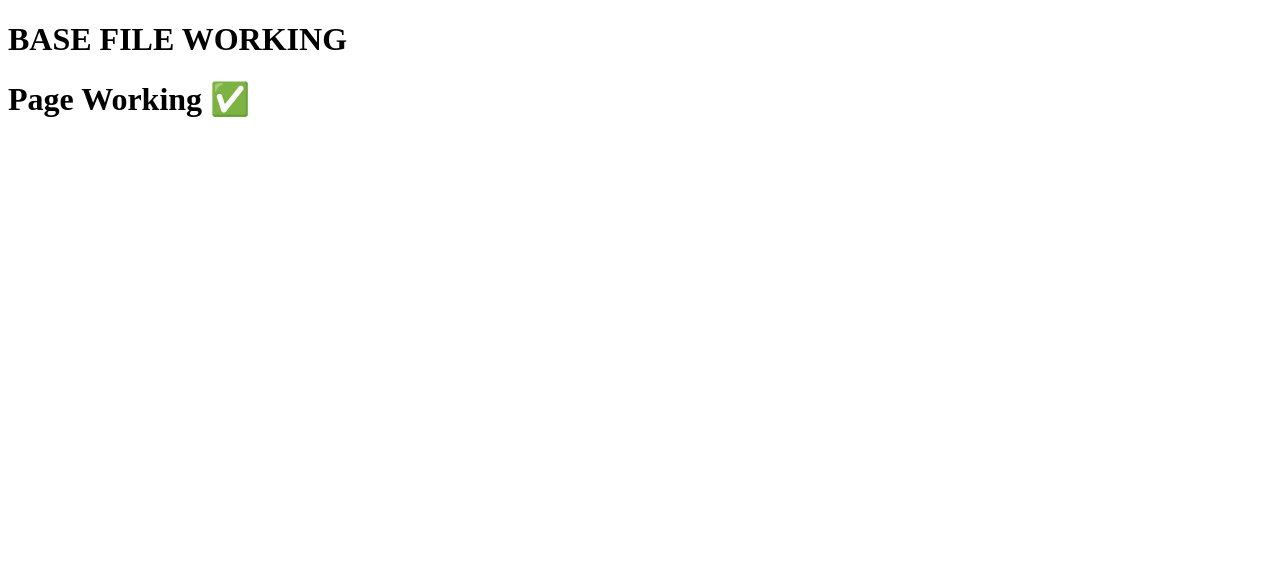
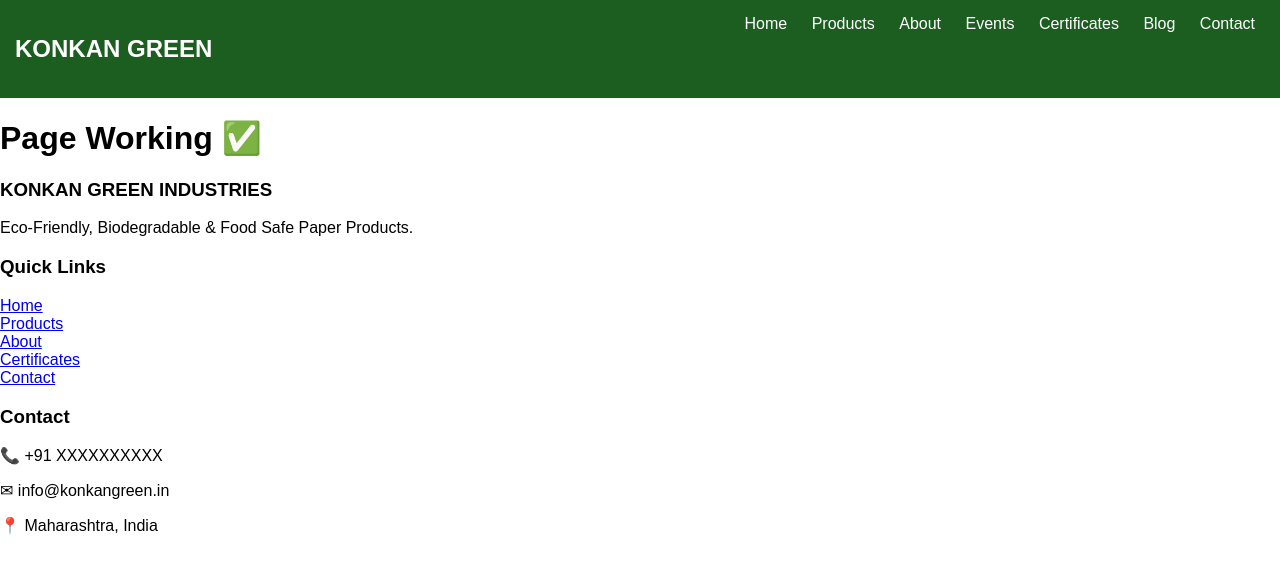
Before and after one commit to PranavChavan30/konkan-green, a Flask app: page /blog in a window 1280 px wide. Shown: the top 574 px of the page. Run offline with Flask 3, Linux system fonts and the light colour scheme.

Commit message:
Remove base test

```diff
--- a/templates/base.html
+++ b/templates/base.html
@@ -1,13 +1,85 @@
 <!DOCTYPE html>
-<html>
+<html lang="en">
+
 <head>
-    <title>Test</title>
+    <meta charset="UTF-8">
+    <meta name="viewport" content="width=device-width, initial-scale=1.0">
+
+    <title>Konkan Green Industries</title>
+
+    <meta name="description"
+          content="Eco-Friendly, Biodegradable and Food Safe Paper Products">
+
+    <link rel="icon"
+          href="{{ url_for('static', filename='favicon.ico') }}">
+
+    <link rel="stylesheet"
+          href="{{ url_for('static', filename='css/style.css') }}">
 </head>
+
 <body>
 
-<h1>BASE FILE WORKING</h1>
+    <div class="navbar">
 
-{% block content %}{% endblock %}
+        <div class="logo">
+            <h2>KONKAN GREEN</h2>
+        </div>
+
+        <div class="nav-links">
+            <a href="/">Home</a>
+            <a href="/products">Products</a>
+            <a href="/about">About</a>
+            <a href="/events">Events</a>
+            <a href="/certificates">Certificates</a>
+            <a href="/blog">Blog</a>
+            <a href="/contact">Contact</a>
+        </div>
+
+    </div>
+
+    <div class="content">
+        {% block content %}{% endblock %}
+    </div>
+
+    <footer>
+
+        <div class="footer-container">
+
+            <div class="footer-section">
+                <h3>KONKAN GREEN INDUSTRIES</h3>
+
+                <p>
+                    Eco-Friendly, Biodegradable &
+                    Food Safe Paper Products.
+                </p>
+            </div>
+
+            <div class="footer-section">
+
+                <h3>Quick Links</h3>
+
+                <a href="/">Home</a><br>
+                <a href="/products">Products</a><br>
+                <a href="/about">About</a><br>
+                <a href="/certificates">Certificates</a><br>
+                <a href="/contact">Contact</a>
+
+            </div>
+
+            <div class="footer-section">
+
+                <h3>Contact</h3>
+
+                <p>📞 +91 XXXXXXXXXX</p>
+                <p>✉ info@konkangreen.in</p>
+                <p>📍 Maharashtra, India</p>
+
+            </div>
+
+        </div>
+
+    </footer>
 
 </body>
+
 </html>
```
